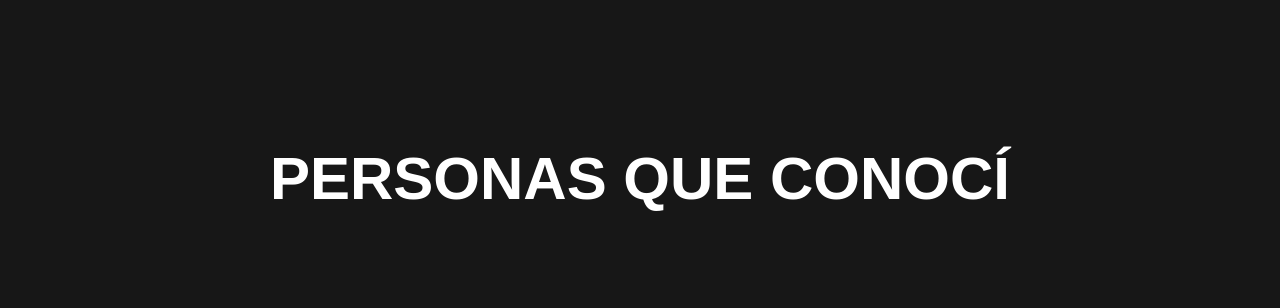
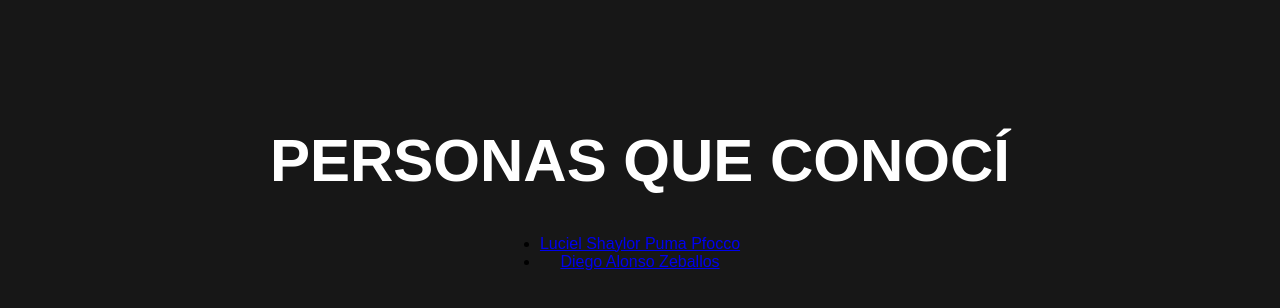
Before and after one commit to GaelASG/GaelASG.github.io, a plain HTML site: page index.html in a window 1280 px wide. Shown: the part 1762-2070 px from the top of the page. Drawn offline with Linux system fonts and the light colour scheme.

Commit message:
Add files via upload

```diff
--- a/index.html
+++ b/index.html
@@ -91,6 +91,8 @@
     <section class="content people">
         <h2 class="title">Personas que conocí</h2>
         <ul>
+            <li><a href = "https://luci928.github.io/Luciel-Shaylor-Puma-Pfocco/"> Luciel Shaylor Puma Pfocco</a></li>
+            <li><a href = "https://diegougu.github.io/Diego-Alonso-Zeballos-Huayna.github.io/"> Diego Alonso Zeballos</a></li>
 
         </ul>
     </section>
```
